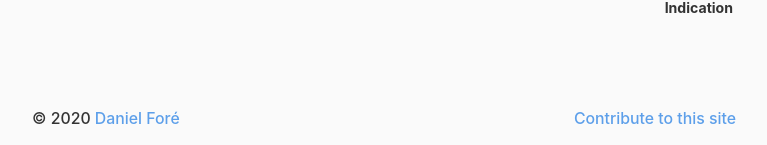
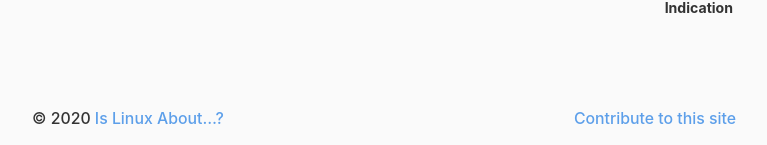
Before and after one commit to islinuxabout/islinuxabout.github.io, a Jekyll site: the page built from systray.md, in a window 1280 px wide and 900 px high, scrolled down 1945 px. Shown: the part 752-897 px from the top of the window, without its empty margins (256-1023 px from the left). Built offline with Jekyll 4.4.1, drawn with Linux system fonts in a browser that asks for light colours; our own code applies the rules of GitHub Pages for plain Markdown files.

Commit message:
systray: Remove author as it's a community thing

```diff
--- a/systray.md
+++ b/systray.md
@@ -1,7 +1,5 @@
 ---
 description: Desktop environments have removed or are removing support for the legacy GtkStatusIcon (aka system tray). However, there are many new, capable, cross-desktop APIs that replace the functionality previously provided by tray icons. Here you can find a list of replacement APIs and see how well-supported they are.
-author: "Daniel Foré"
-author-link: https://danielfore.com
 redirect_from:
   - app-indicator
   - appindicator
```
